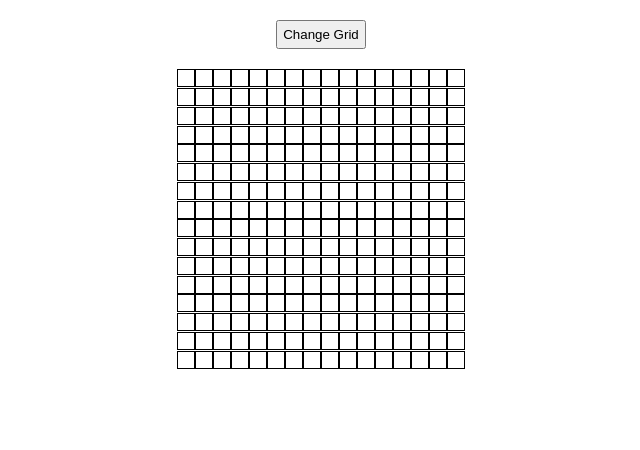
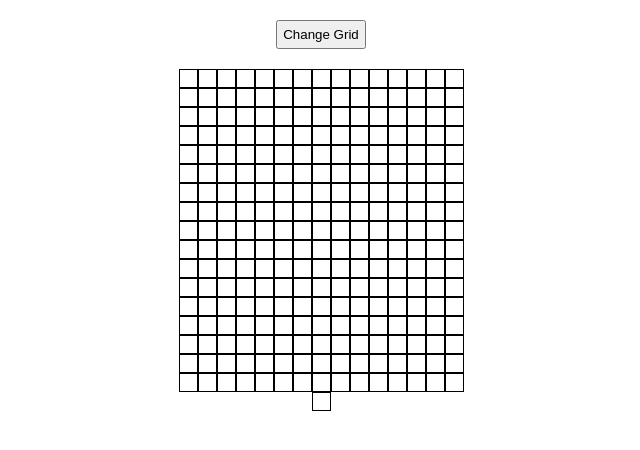
Before and after one commit to coder7475/etch-a-sketch, a plain HTML site: page index.html in a window 1280 px wide. Shown: the whole page, without its empty margins (319-959 px from the left). Drawn offline with Linux system fonts and the light colour scheme.

Commit message:
feat: in same space dynamically render grid based on input size

```diff
--- a/app.js
+++ b/app.js
@@ -1,13 +1,15 @@
 // constants
 const grids = document.getElementById("grids");
 const chgBtn = document.getElementById("change-btn");
-
 
 // functions
 const generateGrids = (gridNums) => {
   for (let i = 0; i < gridNums; i++) {
     for (let j = 0; j < gridNums; j++) {
       let div = document.createElement("div");
+      let val = Math.floor((290 - gridNums) / gridNums);
+      div.style.height = `${val}px`;
+      div.style.width = `${val}px`;
       grids.appendChild(div);
     }
   }
--- a/styles.css
+++ b/styles.css
@@ -17,8 +17,8 @@
 
 div {
     border: 1px solid black;
-    width: 16px;
-    height: 16px;
+    /* width: 16px;
+    height: 16px; */
 }
 
 div:hover {
```
